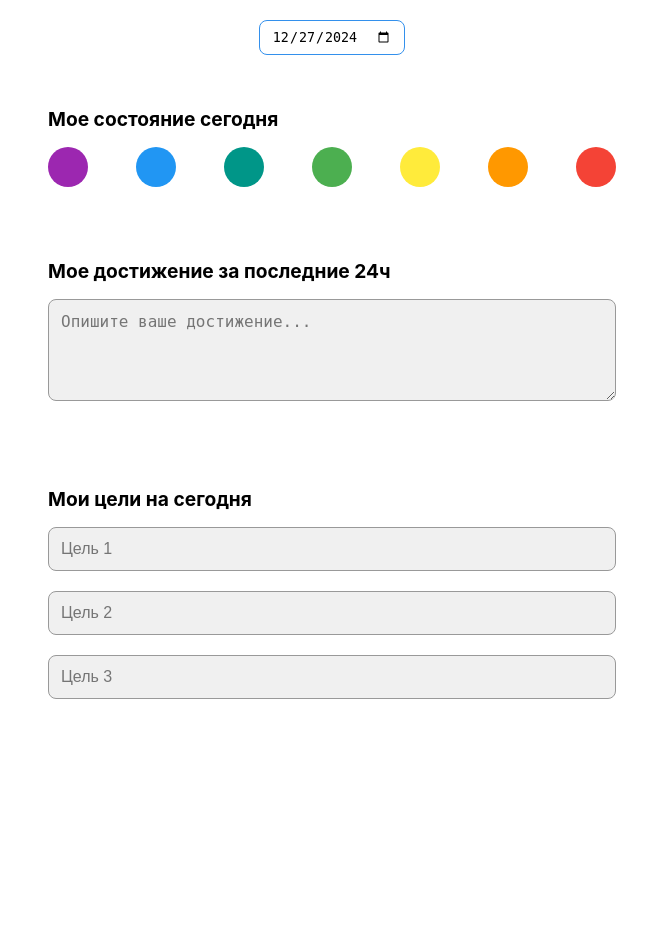
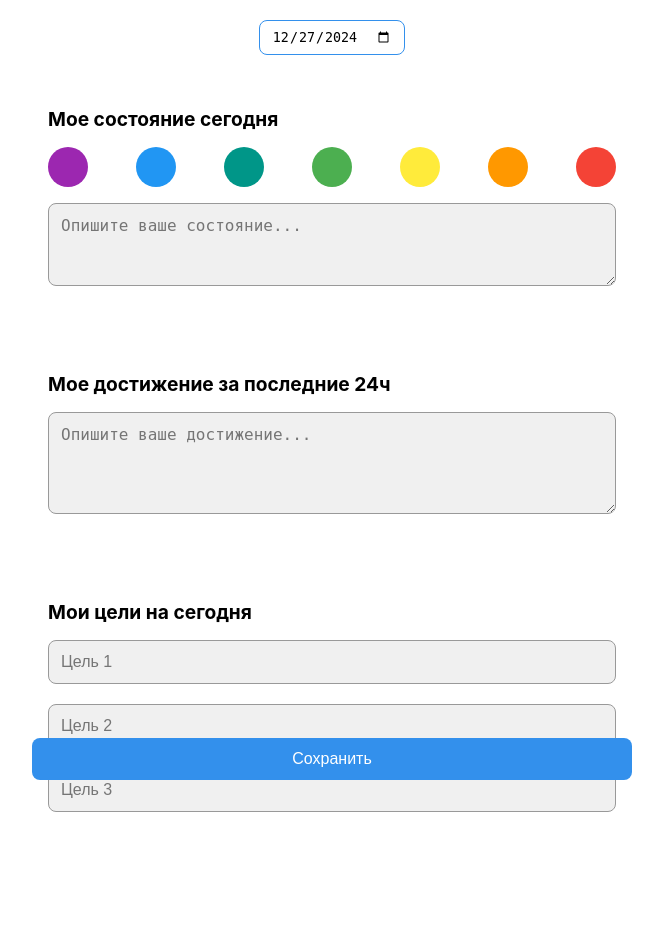
Before and after one commit to DmitryManhattan/TelegramNeuroCoach, a Python web app: template templates/index.html in a window 1280 px wide. Shown: the whole page, without its empty margins (308-971 px from the left). Before the commit the page ends 699 px from the top, so only its background shows below. Run offline with Jinja, Linux system fonts and the light colour scheme; the template is opened without the code that fills it, so the values that code supplies are empty; some libraries are stand-ins or nearby versions.

Commit message:
Agent query: Could you please verify: 1. Is there a new text field under the mood selection labeled 'Опишите ваше состояние'? 2. Is the save button now at the bottom of the page? 3. Does saving data still work correctly?
Add mood description field to mood tracking app.

Screenshot: https://storage.googleapis.com/screenshot-production-us-central1/105cb7fc-dfd7-4727-b684-658acb2195f0/f275863a-df2d-4ea3-8085-2591f92e0754.jpg

```diff
--- a/models.py
+++ b/models.py
@@ -17,6 +17,7 @@ class MoodEntry(Base):
     user_id = Column(Integer, nullable=False)
     date = Column(Date, nullable=False)
     mood = Column(String, nullable=True)
+    moodDescription = Column(String, nullable=True)
     achievement = Column(String, nullable=True)
     goals = Column(JSON, nullable=True)
 
@@ -24,6 +25,7 @@ class MoodEntry(Base):
         return {
             'date': self.date.isoformat(),
             'mood': self.mood,
+            'moodDescription': self.moodDescription,
             'achievement': self.achievement,
             'goals': self.goals or ['', '', '']
         }
--- a/static/app.js
+++ b/static/app.js
@@ -6,6 +6,7 @@ webapp.expand();
 let currentState = {
     date: new Date().toISOString().split('T')[0],
     mood: null,
+    moodDescription: '',
     achievement: '',
     goals: ['', '', '']
 };
@@ -13,8 +14,10 @@ let currentState = {
 // DOM Elements
 const dateSelector = document.getElementById('dateSelector');
 const moodButtons = document.querySelectorAll('.mood-btn');
+const moodDescriptionInput = document.getElementById('moodDescription');
 const achievementInput = document.getElementById('achievement');
 const goalInputs = document.querySelectorAll('.goal-input');
+const saveButton = document.getElementById('saveButton');
 
 // Set up event listeners
 document.addEventListener('DOMContentLoaded', () => {
@@ -22,13 +25,6 @@ document.addEventListener('DOMContentLoaded', () => {
         webapp.ready();
         setupEventListeners();
         setInitialDate();
-
-        // Enable main button
-        webapp.MainButton.setText('Сохранить');
-        webapp.MainButton.show();
-
-        // Handle save
-        webapp.MainButton.onClick(saveData);
     } catch (error) {
         console.error('Error initializing WebApp:', error);
     }
@@ -50,6 +46,11 @@ function setupEventListeners() {
         });
     });
 
+    // Mood description input
+    moodDescriptionInput.addEventListener('input', (e) => {
+        currentState.moodDescription = e.target.value;
+    });
+
     // Achievement input
     achievementInput.addEventListener('input', (e) => {
         currentState.achievement = e.target.value;
@@ -61,6 +62,9 @@ function setupEventListeners() {
             currentState.goals[index] = e.target.value;
         });
     });
+
+    // Save button
+    saveButton.addEventListener('click', saveData);
 }
 
 function setInitialDate() {
@@ -87,6 +91,7 @@ async function loadDataForDate(date) {
                 }
             });
 
+            moodDescriptionInput.value = result.data.moodDescription || '';
             achievementInput.value = result.data.achievement || '';
             result.data.goals.forEach((goal, index) => {
                 goalInputs[index].value = goal || '';
@@ -106,12 +111,14 @@ async function loadDataForDate(date) {
 
 function resetForm() {
     moodButtons.forEach(btn => btn.classList.remove('selected'));
+    moodDescriptionInput.value = '';
     achievementInput.value = '';
     goalInputs.forEach(input => input.value = '');
 
     currentState = {
         date: dateSelector.value,
         mood: null,
+        moodDescription: '',
         achievement: '',
         goals: ['', '', '']
     };
--- a/static/styles.css
+++ b/static/styles.css
@@ -10,6 +10,7 @@ body {
     padding: 20px;
     max-width: 600px;
     margin: 0 auto;
+    padding-bottom: 80px;
 }
 
 section {
@@ -50,6 +51,7 @@ h2 {
     justify-content: space-between;
     flex-wrap: wrap;
     gap: 10px;
+    margin-bottom: 16px;
 }
 
 .mood-btn {
@@ -92,3 +94,25 @@ textarea:focus, .goal-input:focus {
     flex-direction: column;
     gap: 10px;
 }
+
+.save-button {
+    position: fixed;
+    bottom: 20px;
+    left: 50%;
+    transform: translateX(-50%);
+    background-color: var(--tg-theme-button-color, #3390ec);
+    color: var(--tg-theme-button-text-color, #ffffff);
+    border: none;
+    border-radius: 8px;
+    padding: 12px 24px;
+    font-size: 1rem;
+    font-weight: 500;
+    cursor: pointer;
+    width: calc(100% - 40px);
+    max-width: 600px;
+    z-index: 100;
+}
+
+.save-button:active {
+    opacity: 0.8;
+}
--- a/templates/index.html
+++ b/templates/index.html
@@ -24,6 +24,7 @@
                 <button class="mood-btn" data-mood="orange" style="background-color: #FF9800"></button>
                 <button class="mood-btn" data-mood="red" style="background-color: #F44336"></button>
             </div>
+            <textarea id="moodDescription" placeholder="Опишите ваше состояние..." rows="3"></textarea>
         </section>
 
         <section class="achievement-section">
@@ -39,6 +40,8 @@
                 <input type="text" class="goal-input" placeholder="Цель 3">
             </div>
         </section>
+
+        <button id="saveButton" class="save-button">Сохранить</button>
     </div>
     <script src="/static/app.js"></script>
 </body>
```
